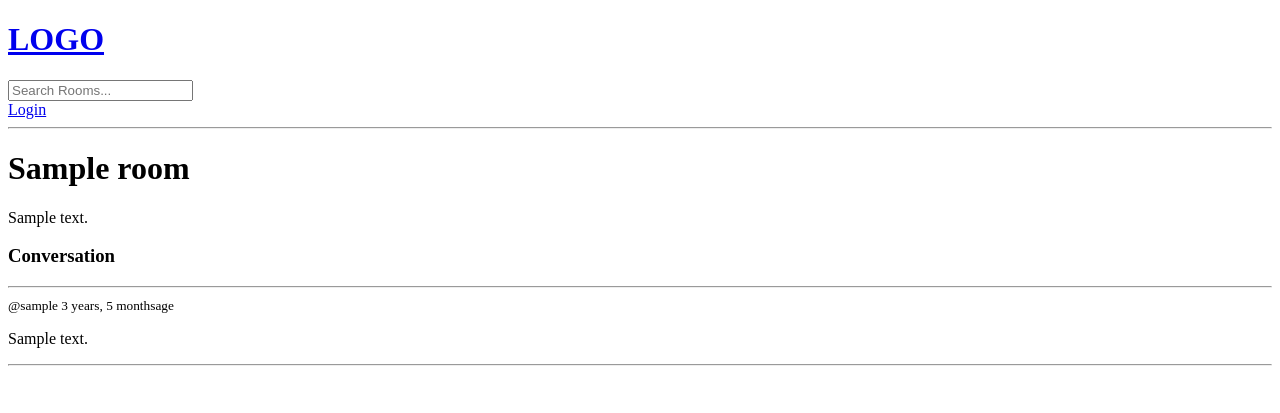
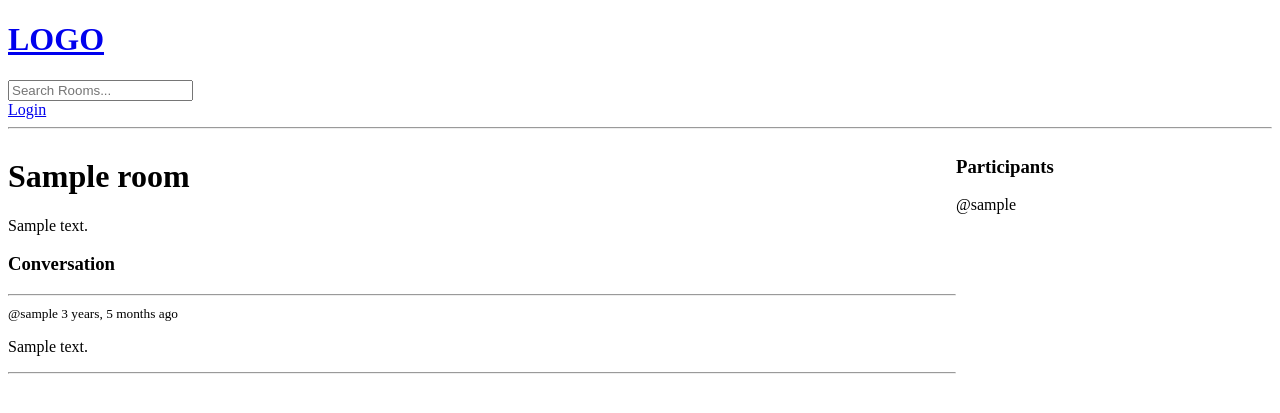
Before and after one commit to AkramExp/chat-room, a Django app: page /room/1/ in a window 1280 px wide. Shown: the top 413 px of the page. Run offline with Django 4.2, Linux system fonts and the light colour scheme; tables that the repository leaves empty hold one stand-in row (values such as "Sample post").

Commit message:
Add participants

```diff
--- a/base/models.py
+++ b/base/models.py
@@ -20,6 +20,7 @@ class Room(models.Model):
 
     class Meta:
         ordering = ['-updated', '-created']
+
     def __str__(self):
         return self.name
 
--- a/base/templates/base/room.html
+++ b/base/templates/base/room.html
@@ -2,7 +2,15 @@
 
 {% block content %}
 
+<style>
+    .room-container{
+        display: grid;
+        grid-template-columns: 3fr 1fr;
+    }
+</style>
+
 <div class="room-container">
+    <div>
         <h1>{{room.name}}</h1>
 
         <p>{{room.description}}</p>
@@ -13,7 +21,7 @@
 
             {% for message in room_messages %}
                 <div>
-                <small>@{{message.user}} {{message.created|timesince}}age </small>
+                    <small>@{{message.user}} {{message.created|timesince}} ago </small>
                     <p>{{message.body}}</p>
                     <hr>
                 </div>
@@ -27,7 +35,18 @@
                 <input type="text" name="body" placeholder="Write your message here...">
             </form>
         </div>
+        {% endif %}
     </div>
 
-{% endif %}
+    <div>
+        <h3>Participants</h3>
+        {% for user in participants %}
+            <div>
+                <p>@{{user}}</p>
+            </div>
+        {% endfor %}
+    </div>
+
+</div>
+
 {% endblock content %}
--- a/base/views.py
+++ b/base/views.py
@@ -75,7 +75,8 @@ def home(request):
 def room(request, pk):
     room = Room.objects.get(id=pk)
     room_messages = room.message_set.all().order_by('-created')
-
+    participants = room.participants.all()
+    print(room.participants)
     if request.method == 'POST':
         messages = Message.objects.create(
             user=request.user,
@@ -83,7 +84,7 @@ def room(request, pk):
             body=request.POST.get('body')
         )
         return redirect('room', pk=room.id)
-    context = {'room': room, 'room_messages': room_messages}
+    context = {'room': room, 'room_messages': room_messages, 'participants': participants}
     return render(request, 'base/room.html/', context)
 
 
```
Lines whose indentation alone changed are shown as unchanged.
